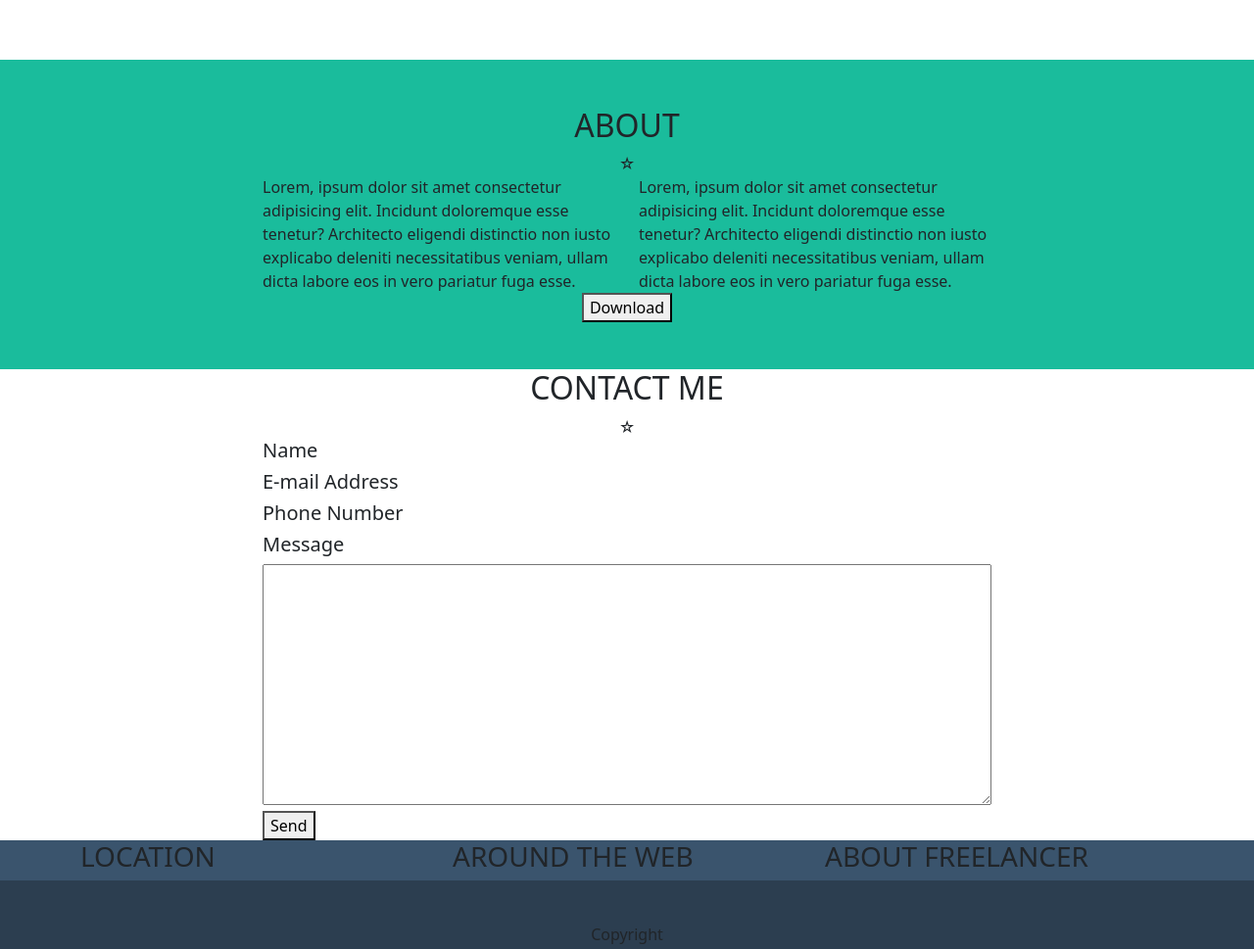
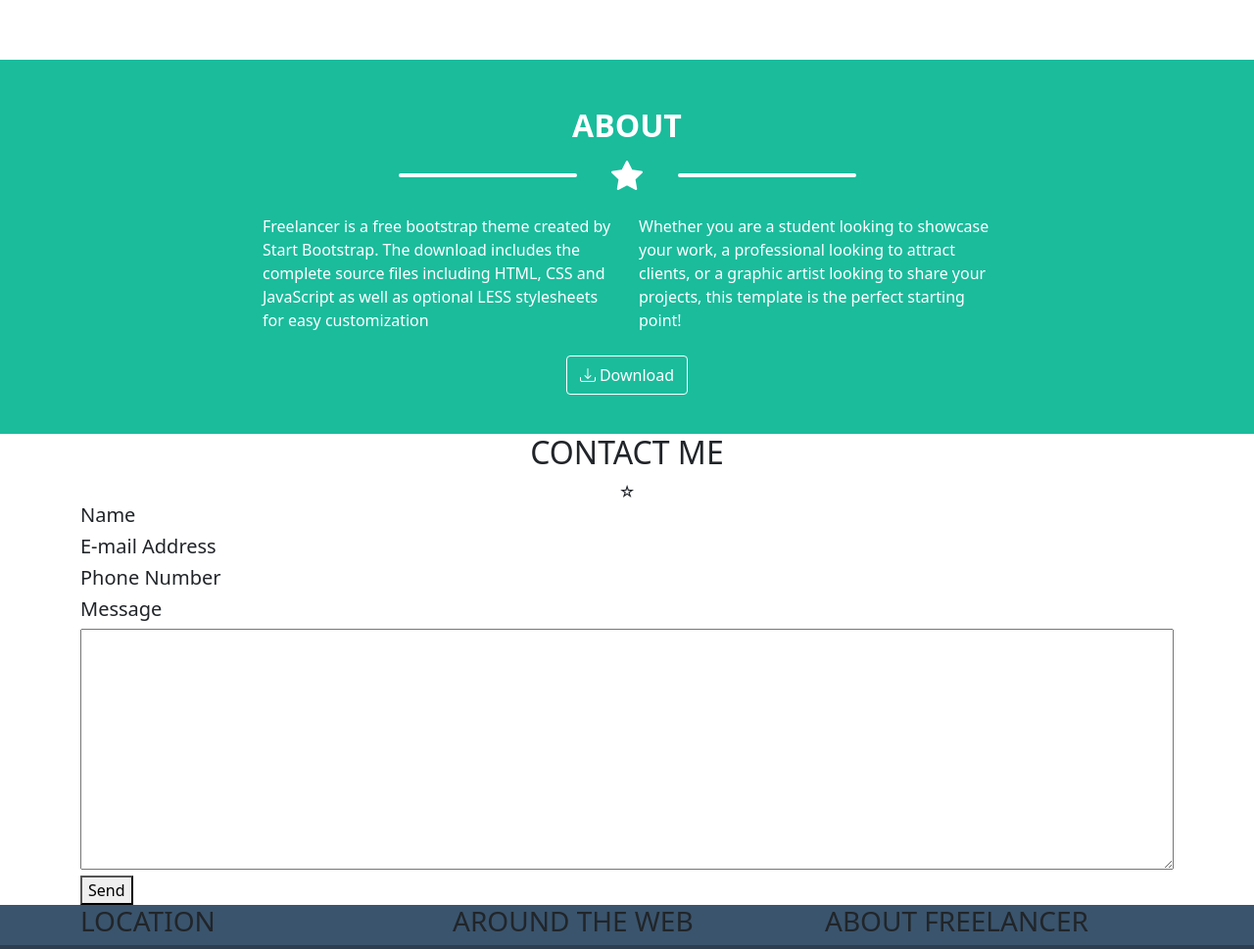
Before and after one commit to mlietti1/html-css-bootstrap-freelancer, a plain HTML site: page index.html in a window 1280 px wide. Shown: the part 1261-2230 px from the top of the page at 98% size. Drawn offline with nearby package versions, Linux system fonts and the light colour scheme.

Commit message:
about section

```diff
--- a/css/style.css
+++ b/css/style.css
@@ -7,7 +7,7 @@
     border: 1px solid white;
 }
 
-.jumbotron .col {
+.white {
     color: white;
 }
 
@@ -30,14 +30,34 @@
     background-color: white;
 }
 
+
+.portfolio .col img {
+    border-radius: 0.5rem;
+}
+
 .mc-container {
     margin: 0 auto;
     width: 60%;
 }
 
-.portfolio .col img {
-    border-radius: 0.5rem;
+.about .mc-btn {
+    text-decoration: none;
+    color: white;
+    border: 1px solid white;
+    border-radius: 4px;
+    padding: 0.5rem 0.8rem;
 }
+
+.about .mc-btn i {
+    margin-right: 4px;
+}
+
+.about .mc-btn:hover {
+    background-color: white;
+    color: #2c3e50;
+    border: 1px solid #2c3e50;
+}
+
 
 footer {
     background-color: #2c3e50;
@@ -62,9 +82,6 @@
     width: 226px;
 }
 
-.about-info, .contact-info {
-    width: 60%;
-}
 
 .cta {
     background-color: #3a546d;
--- a/index.html
+++ b/index.html
@@ -41,7 +41,7 @@
 
         <div class="jumbotron py-3 d-flex">
             <div class="container text-center">
-				<div class="row row-cols-1">
+				<div class="row white row-cols-1">
 					<div class="col">
 						<img class="my-3" src="img/avatar.svg" alt="avatar">
 					</div>
@@ -49,18 +49,18 @@
 						<h1 class="text-uppercase">start bootstrap</h1>
 					</div>
 				</div>
-				<div class="row star justify-content-center">
+				<div class="row white star justify-content-center">
 					<div class="col-2 p-1 d-flex align-items-center">
 						<div class="line white"></div>
 					</div>
 					<div class="col-1 p-0">
-						<i class="bi bi-star-fill white"></i>
+						<i class="bi bi-star-fill"></i>
 					</div>
 					<div class="col-2 p-1 d-flex align-items-center">
 						<div class="line white"></div>
 					</div>
 				</div>
-				<div class="row row-cols-1">
+				<div class="row white row-cols-1">
 					<div class="col py-3">
 						<h5 class="text-uppercase">graphic artist - web designer - illustrator</h5>
 					</div>
@@ -71,7 +71,7 @@
         <section class="portfolio py-5">
             <div class="container text-center">
 				<div class="row">
-					<h2 class="text-uppercase">portfolio</h2>
+					<h2 class="text-uppercase fw-semibold">portfolio</h2>
 				</div>
 				<div class="row star justify-content-center">
 					<div class="col-2 p-1 d-flex align-items-center">
@@ -112,17 +112,37 @@
         </section>
 
         <section class="about py-5">
-            <h2 class="text-center">ABOUT</h2>
-            <div class="text-center">&star;</div>
-            <div class="container about-info">
-                <div class="row">
-                    <div class="col-sm-12 col-md-6">Lorem, ipsum dolor sit amet consectetur adipisicing elit. Incidunt doloremque esse tenetur? Architecto eligendi distinctio non iusto explicabo deleniti necessitatibus veniam, ullam dicta labore eos in vero pariatur fuga esse.</div>
-                    <div class="col-sm-12 col-md-6">Lorem, ipsum dolor sit amet consectetur adipisicing elit. Incidunt doloremque esse tenetur? Architecto eligendi distinctio non iusto explicabo deleniti necessitatibus veniam, ullam dicta labore eos in vero pariatur fuga esse.</div>
-                </div>
+            <div class="container text-center">
+				<div class="row white">
+					<h2 class="text-uppercase fw-semibold">about</h2>
+				</div>
+				<div class="row white star justify-content-center">
+					<div class="col-2 p-1 d-flex align-items-center">
+						<div class="line white"></div>
+					</div>
+					<div class="col-1 p-0">
+						<i class="bi bi-star-fill"></i>
+					</div>
+					<div class="col-2 p-1 d-flex align-items-center">
+						<div class="line white"></div>
+					</div>
+				</div>
+			</div>
+            <div class="mc-container py-3 white about-info">
+                <div class="container">
+					<div class="row row-cols-1 row-cols-md-2">
+						<div class="col">
+							<p>Freelancer is a free bootstrap theme created by Start Bootstrap. The download includes the complete source files including HTML, CSS and JavaScript as well as optional LESS stylesheets for easy customization</p>
+						</div>
+						<div class="col">
+							<p>Whether you are a student looking to showcase your work, a professional looking to attract clients, or a graphic artist looking to share your projects, this template is the perfect starting point!</p>
+						</div>
+					</div>
+				</div>
             </div>
-            <div class="text-center">
-            <button>Download</button>
-            </div>
+            <div class="container text-center">
+				<a class="mc-btn" href="#"><i class="bi bi-download"></i>Download</a>
+			</div>
         </section>
 
         <section class="contact">
```
